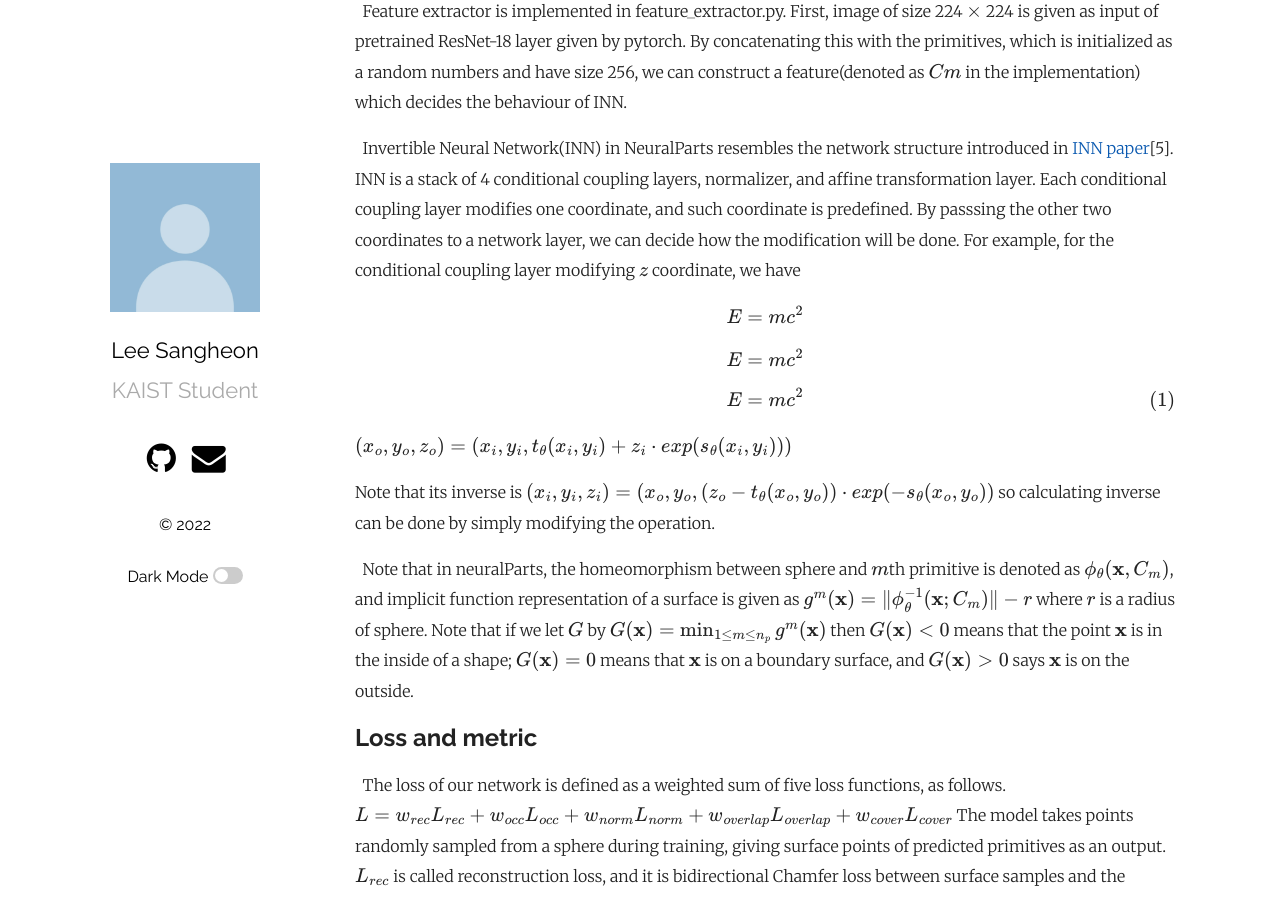
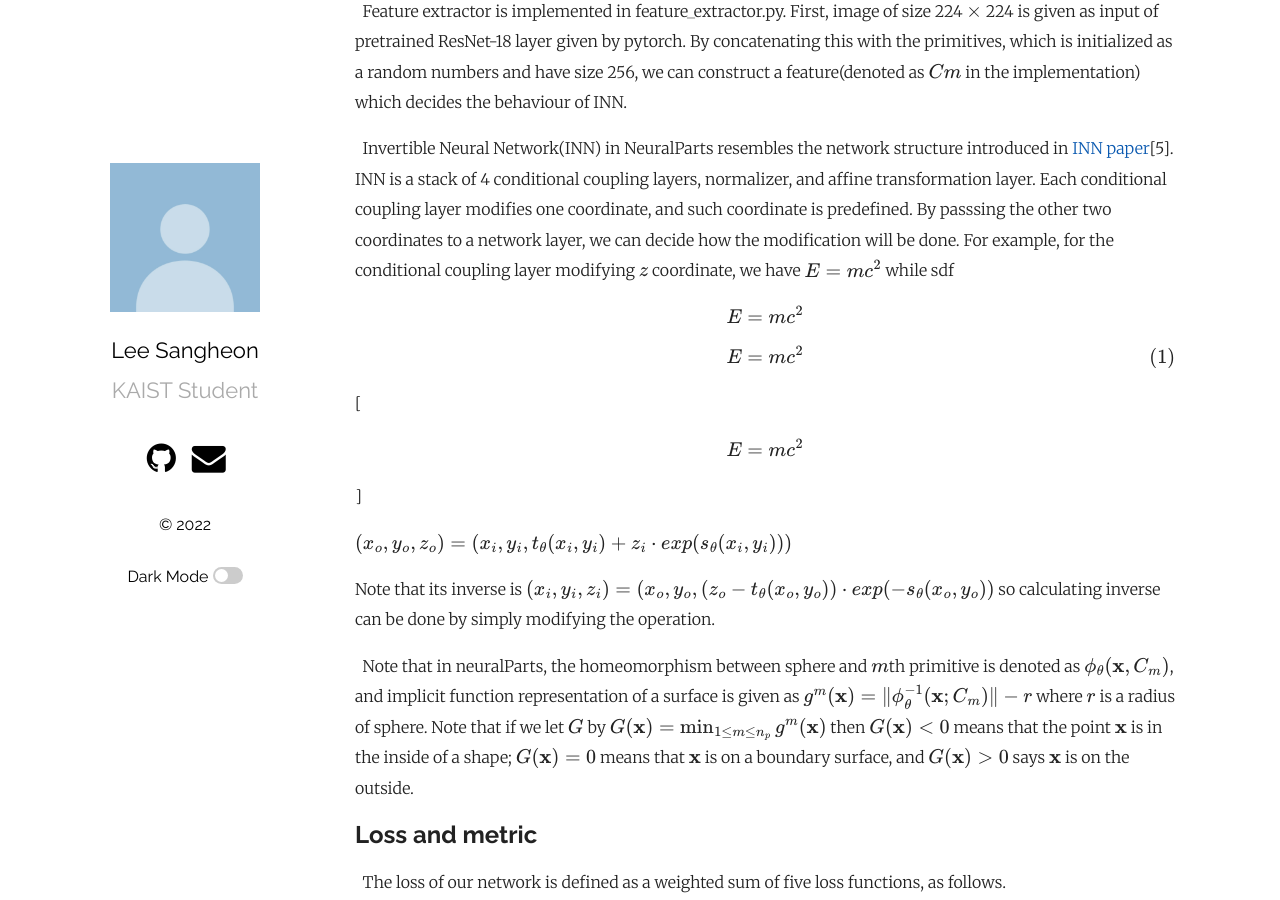
Before and after one commit to buaaaaang/buaaaaang.github.io, a Jekyll site: the page built from _posts/2022-06-19-NeuralParts.markdown, in a window 1280 px wide and 900 px high, scrolled down 1485 px. Built offline with Jekyll 4.4.1, drawn with Linux system fonts in a browser that asks for light colours; formulas are drawn with MathJax 3.

Commit message:
Update 2022-06-19-NeuralParts.markdown

```diff
--- a/_posts/2022-06-19-NeuralParts.markdown
+++ b/_posts/2022-06-19-NeuralParts.markdown
@@ -35,10 +35,10 @@ Network
 &nbsp;&nbsp;Feature extractor is implemented in feature_extractor.py. First, image of size 224 $\times$ 224 is given as input of pretrained ResNet-18 layer given by pytorch. By concatenating this with the primitives, which is initialized as a random numbers and have size 256, we can construct a feature(denoted as $Cm$ in the implementation) which decides the behaviour of INN.
 
 &nbsp;&nbsp;Invertible Neural Network(INN) in NeuralParts resembles the network structure introduced in [INN paper][INNPaper][5]. INN is a stack of 4 conditional coupling layers, normalizer, and affine transformation layer. Each conditional coupling layer modifies one coordinate, and such coordinate is predefined. By passsing the other two coordinates to a network layer, we can decide how the modification will be done. For example, for the conditional coupling layer modifying $z$ coordinate, we have
-
 $$\begin{aligned}
 E = mc^2
 \end{aligned}$$
+while sdf
 
 $$
 E = mc^2
@@ -47,6 +47,10 @@ $$
 $$\begin{equation}
 E = mc^2
 \end{equation}$$
+
+\[\begin{aligned}
+E = mc^2
+\end{aligned}\]
 
 $(x_o, y_o, z_o) = (x_i, y_i, t_\theta(x_i, y_i) + z_i \cdot exp(s_\theta(x_i, y_i)))$
 
```
